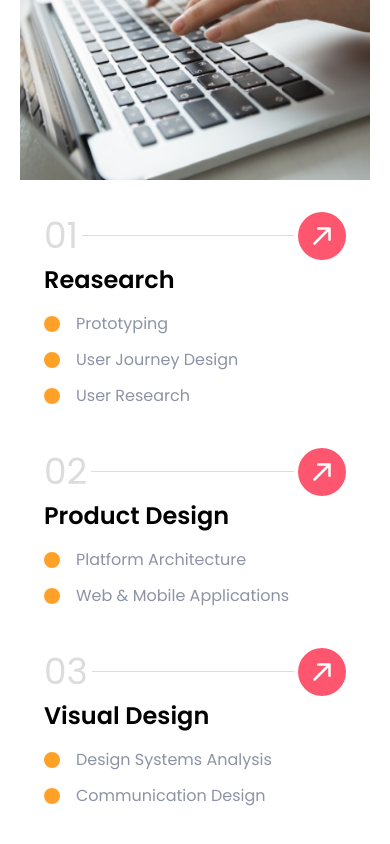
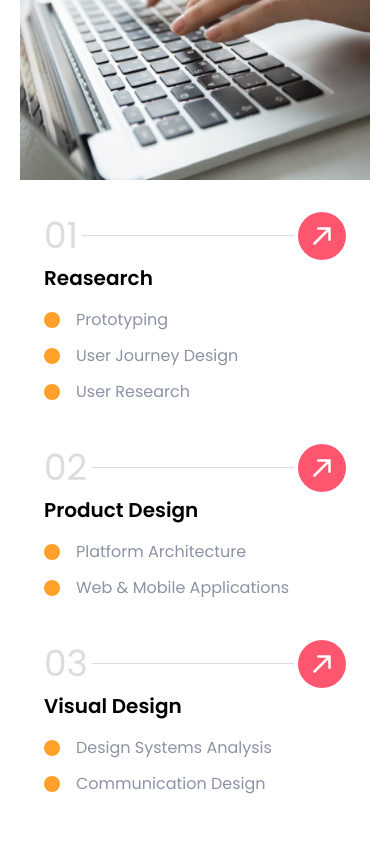
Before and after one commit to fluxstride/dm_agency, a React (Vite) app: page / in a window 390 px wide. Shown: the part 5125-5969 px from the top of the page. Built offline with nearby package versions, Linux system fonts and the light colour scheme.

Commit message:
fixed font-size with the 'Best Service' section

```diff
--- a/src/components/BestService/index.tsx
+++ b/src/components/BestService/index.tsx
@@ -39,7 +39,9 @@ const BestServices = () => {
                   </span>
                 </span>
               </div>
-              <h2 className="text-black font-bold text-2xl mt-1">{service}</h2>
+              <h2 className="text-black font-bold text-xl sm:text-2xl mt-1">
+                {service}
+              </h2>
               <div className="mt-4 flex gap-x-6 gap-y-3 flex-wrap">
                 {sub_services.map((service) => (
                   <div className="flex space-x-4 items-center">
```
